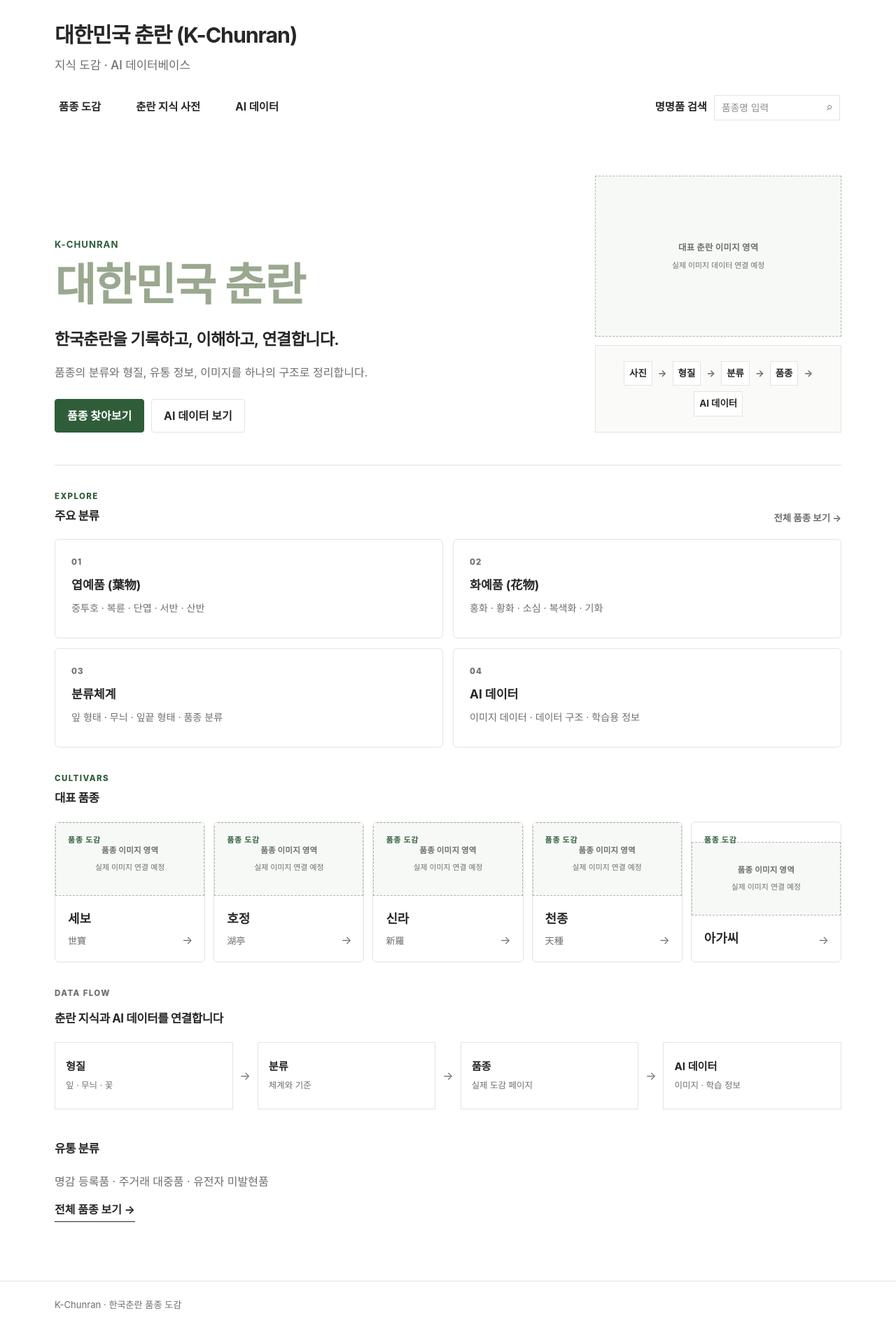
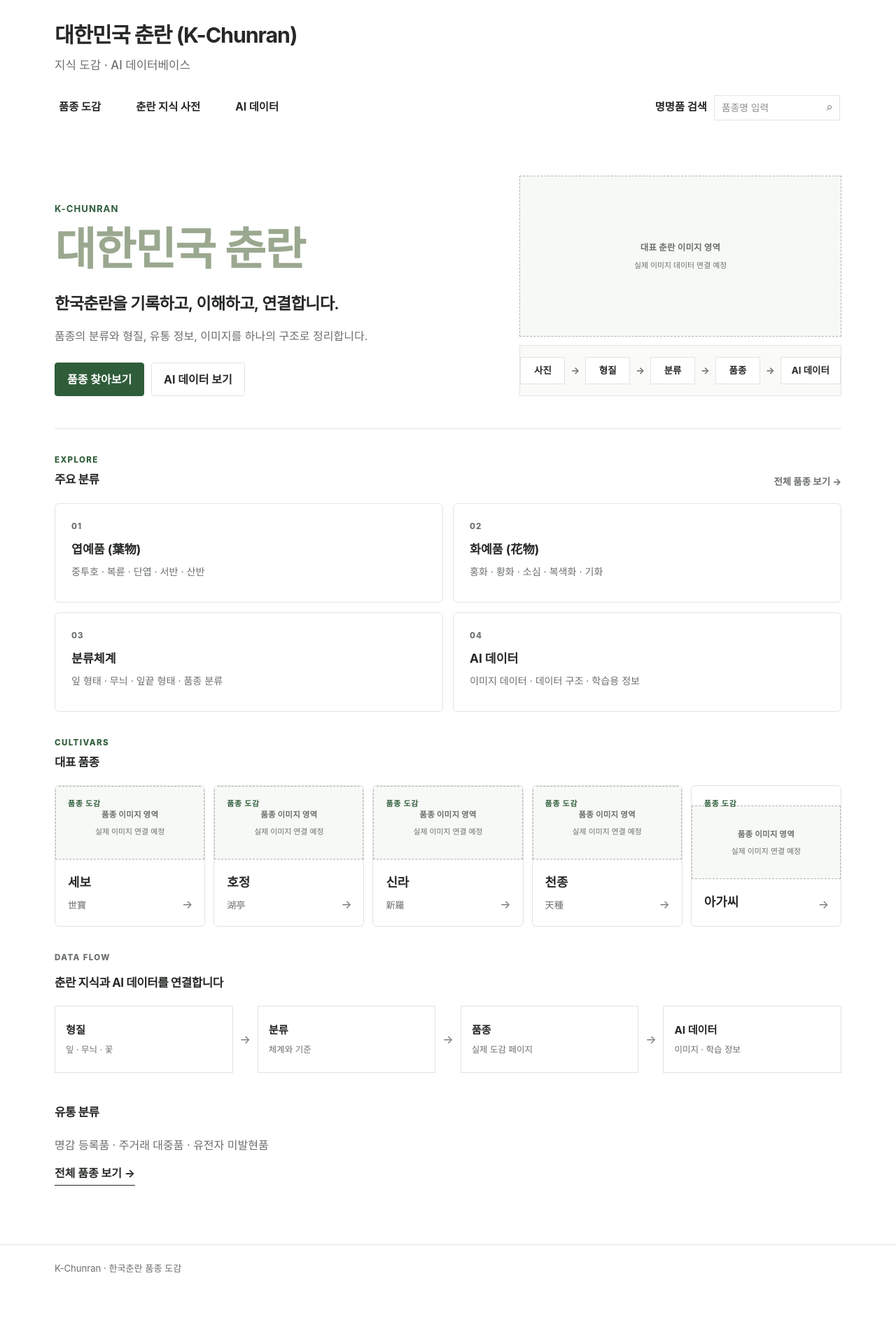
Before and after one commit to parasolra5-pixel/K-chunran, a Jekyll site: the page built from index.md, in a window 1280 px wide. Shown: the whole page at 70% size. Built offline with Jekyll 4.4.1, drawn with Linux system fonts in a browser that asks for light colours; after the commit the page ends 1854 px from its top, so only the background shows below that.

Commit message:
style: widen hero data flow boxes

```diff
--- a/assets/css/k-chunran.css
+++ b/assets/css/k-chunran.css
@@ -775,3 +775,25 @@ a { color: inherit; }
 .kc-hero-title {
   color: #9aa88f;
 }
+
+
+/* Hero data structure width */
+@media (min-width: 901px) {
+  .kc-hero {
+    grid-template-columns: minmax(0, 1.15fr) minmax(400px, 0.85fr);
+  }
+
+  .kc-hero-structure {
+    display: grid;
+    grid-template-columns: minmax(64px, 1fr) auto minmax(64px, 1fr) auto minmax(64px, 1fr) auto minmax(64px, 1fr) auto minmax(86px, 1.2fr);
+    gap: 8px;
+    padding: 16px 14px;
+  }
+
+  .kc-hero-structure span {
+    width: 100%;
+    min-width: 0;
+    text-align: center;
+    padding: 7px 8px;
+  }
+}
```
